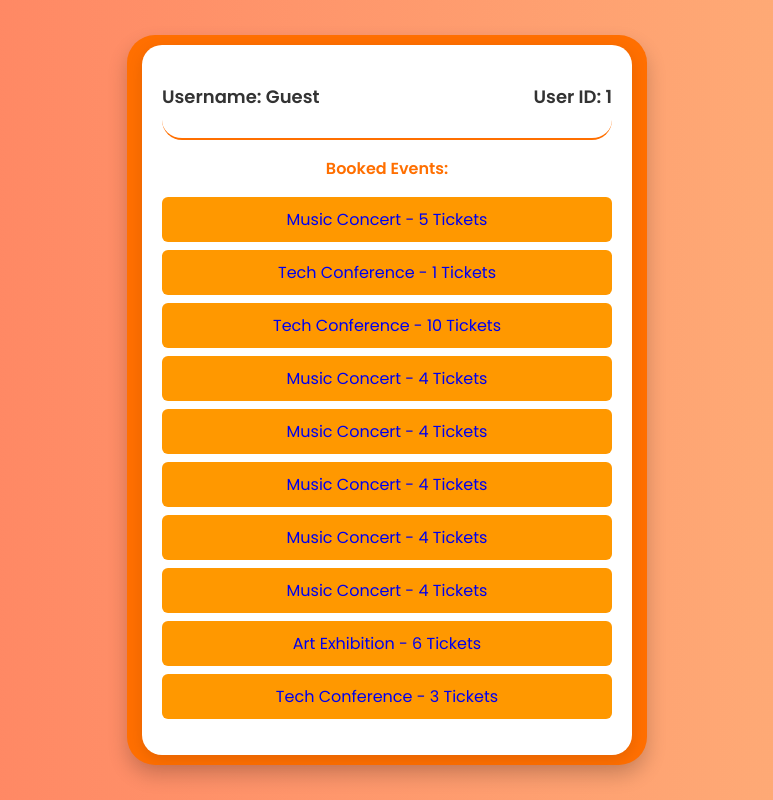
After one commit to deepak09125511/mybookings, a Django app: page /profile/1/ in a window 1280 px wide. The commit adds this page. Shown: the whole page, without its empty margins (253-1026 px from the left). Run offline with Django 5.2, Linux system fonts and the light colour scheme; data comes from the database, SQL or seed files in the repository; both versions use the stored data as it was after the commit.

Commit message:
some ne changes like chatbox added

```diff
--- a/base/admin.py
+++ b/base/admin.py
@@ -1,5 +1,6 @@
 from django.contrib import admin
 from .models import Event,Booking
+from .models import Message
 
 # Register your models here.
 class BookingAdmin(admin.ModelAdmin):
@@ -7,3 +8,4 @@ class BookingAdmin(admin.ModelAdmin):
 
 admin.site.register(Event)
 admin.site.register(Booking)
+admin.site.register(Message)
--- a/base/models.py
+++ b/base/models.py
@@ -23,3 +23,12 @@ class Booking(models.Model):
 
     def __str__(self):
         return f"{self.user.username} booked {self.num_tickets} tickets for {self.event} on {self.booked_on}"
+
+class Message(models.Model):
+    user=models.ForeignKey(User,on_delete=models.CASCADE)
+    body=models.TextField()
+    updates=models.DateTimeField(auto_now_add=True)
+    created=models.DateTimeField(auto_now=True)
+
+    def __str__(self):
+        return self.body[0:100]
--- /dev/null
+++ b/base/static/profile.css
@@ -0,0 +1,99 @@
+/* Import Google Font */
+@import url('https://fonts.googleapis.com/css2?family=Poppins:wght@300;400;600&display=swap');
+
+body {
+    font-family: 'Poppins', sans-serif;
+    background: linear-gradient(to right, #ff7e5f, #feb47b);
+    color: #333;
+    margin: 0;
+    padding: 0;
+    display: flex;
+    justify-content: center;
+    align-items: center;
+    min-height: 100vh;
+}
+
+.profile-outer {
+    background: #ff6f00; /* Orange Shade */
+    border-radius: 28px;
+    padding: 10px;
+    box-shadow: 0 10px 20px rgba(0, 0, 0, 0.2);
+    width: 500px;
+    display: flex;
+    justify-content: center;
+    align-items: center;
+}
+
+/* Inner Box */
+.profile-inner {
+    background: white;
+    border-radius: 20px; /* More rounded */
+    padding: 20px;
+    width: 90%;
+    box-shadow: 0 5px 15px rgba(0, 0, 0, 0.1);
+    text-decoration: none;
+}
+
+/* Header Section */
+.profile-header {
+    display: flex;
+    justify-content: space-between;
+    align-items: center;
+    border-bottom: 2px solid #ff6f00;
+    padding-bottom: 10px;
+    margin-bottom: 10px;
+    border-radius: 20px; /* Rounded border */
+}
+
+/* Text Styling */
+.profile-header h3 {
+    font-size: 18px;
+    font-weight: 600;
+    color: #333;
+    text-decoration: none; /* Removes blue underline */
+}
+/* Booked Events */
+.booked-events {
+    margin-top: 15px;
+}
+
+.booked-events h3 {
+    color: #ff6f00;
+    font-size: 16px;
+    font-weight: 600;
+    text-align: center;
+}
+
+/* List Style */
+ul {
+    list-style: none;
+    padding: 0;
+    display: flex;
+    flex-direction: column;
+    gap: 8px;
+}
+
+ul li {
+    background: #ff9800;
+    color: white;
+    padding: 10px;
+    border-radius: 6px;
+    transition: background 0.3s;
+    text-align: center;
+}
+
+ul li:hover {
+    background: #e65100;
+    transform: scale(1.05);
+}
+
+/* Responsive */
+@media (max-width: 600px) {
+    .profile-outer {
+        width: 90%;
+    }
+    .profile-header {
+        flex-direction: column;
+        text-align: center;
+    }
+}
--- /dev/null
+++ b/base/templates/profile.html
@@ -0,0 +1,44 @@
+<!DOCTYPE html>
+<html lang="en">
+{% load static %}
+<head>
+    <meta charset="UTF-8">
+    <meta name="viewport" content="width=device-width, initial-scale=1.0">
+    <title>Profile</title>
+    <link rel="stylesheet" href="{% static 'profile.css' %}">
+    <!-- Import Google Font -->
+    <link href="https://fonts.googleapis.com/css2?family=Poppins:wght@300;400;600&display=swap" rel="stylesheet">
+</head>
+<body>
+    <div class="profile-outer">
+        <div class="profile-inner fade-in">
+            <div class="profile-header">
+                <h3>Username: {{ cached_username }}</h3>
+                <h3>User ID: {{ user.id }}</h3>
+            </div>
+
+            {% if booked_events %}
+                <div class="booked-events">
+                    <h3>Booked Events:</h3>
+                    <ul>
+                        {% for booking in booked_events %}
+                            <li><a href="{% url 'generate_ticket' booking.id %}" style="text-decoration: none;">{{ booking.event.name }} - {{ booking.num_tickets }} Tickets </a></li>
+                        {% endfor %}
+                    </ul>
+                </div>
+            {% else %}
+                <p style="text-align: center; color: #ff6f00; font-weight: 600;">No bookings yet</p>
+            {% endif %}
+        </div>
+    </div>
+
+    <script>
+        // JavaScript for fade-in animation
+        document.addEventListener("DOMContentLoaded", function () {
+            setTimeout(() => {
+                document.querySelector(".fade-in").classList.add("show");
+            }, 200);
+        });
+    </script>
+</body>
+</html>
--- a/base/urls.py
+++ b/base/urls.py
@@ -8,5 +8,6 @@ urlpatterns = [
     path('login/',views.log_in,name='login'),
     path('signin/',views.sign_in,name='signin'),
     path('logout/',views.log_out,name='logout'),
-    path('generateticket/<int:booking_id>/',views.generate_ticket,name='generate_ticket')
+    path('generateticket/<int:booking_id>/',views.generate_ticket,name='generate_ticket'),
+    path('profile/<int:user_id>/',views.user_profile,name='user-profile'),
 ]
--- a/base/views.py
+++ b/base/views.py
@@ -12,6 +12,7 @@ from .form import customuserform
 from reportlab.lib.pagesizes import letter
 from reportlab.pdfgen import canvas
 from .models import Booking
+from .models import Message
 
 
 
@@ -36,6 +37,7 @@ def log_in(request):
 
         if authenticated_user is not None:
             login(request,user)
+            request.session['cached_username'] = username
             return redirect('home')
     context ={'page':page}
     return render(request,'login_signup.html',context)
@@ -63,7 +65,18 @@ def log_out(request):
 
 def home(request):
     events = Event.objects.all()  # Get all events from the database
-    return render(request, 'home.html', {'events': events})
+    all_messages = Message.objects.all().order_by('created')
+
+    if request.method == 'POST':
+        if request.user.is_authenticated:
+            message = Message.objects.create(
+                 user = request.user,
+                 body = request.POST.get('body'),
+             )
+            return redirect('home')
+        else:
+            messages.error(request,'Login/Signup required')
+    return render(request, 'home.html', {'events': events,'all_messages':all_messages})
 
 @login_required(login_url = 'login')
 def booking_event(request,event_id):
@@ -88,3 +101,9 @@ def booking_event(request,event_id):
 def generate_ticket(request,booking_id):
     booking = get_object_or_404(Booking,id = booking_id)
     return render(request,'tickets.html',{'booking':booking})
+
+def user_profile(request,user_id):
+    cached_username = request.session.get('cached_username', 'Guest')
+    user = get_object_or_404(User,id=user_id)
+    booked_events = Booking.objects.filter(user=user)
+    return render(request,'profile.html',{'user':user,'booked_events':booked_events, 'cached_username': cached_username})
```
Also changed, not shown: base/static/home.css (added, +195 -0 lines), base/static/home.js (added, +15 -0 lines), base/static/style.css (deleted, +0 -118 lines), base/templates/home.html (+37 -4 lines), base/migrations/0003_message.py (added), db.sqlite3.
